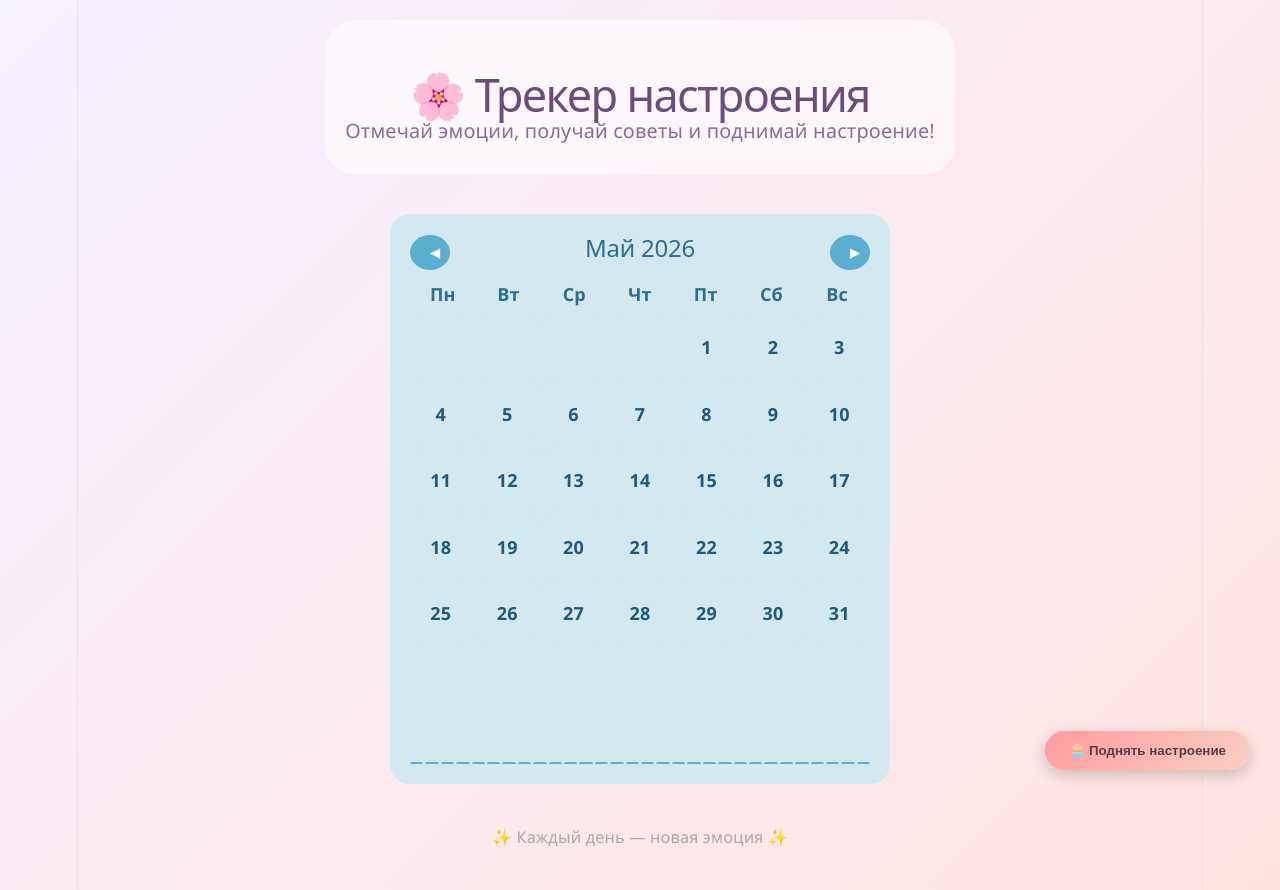
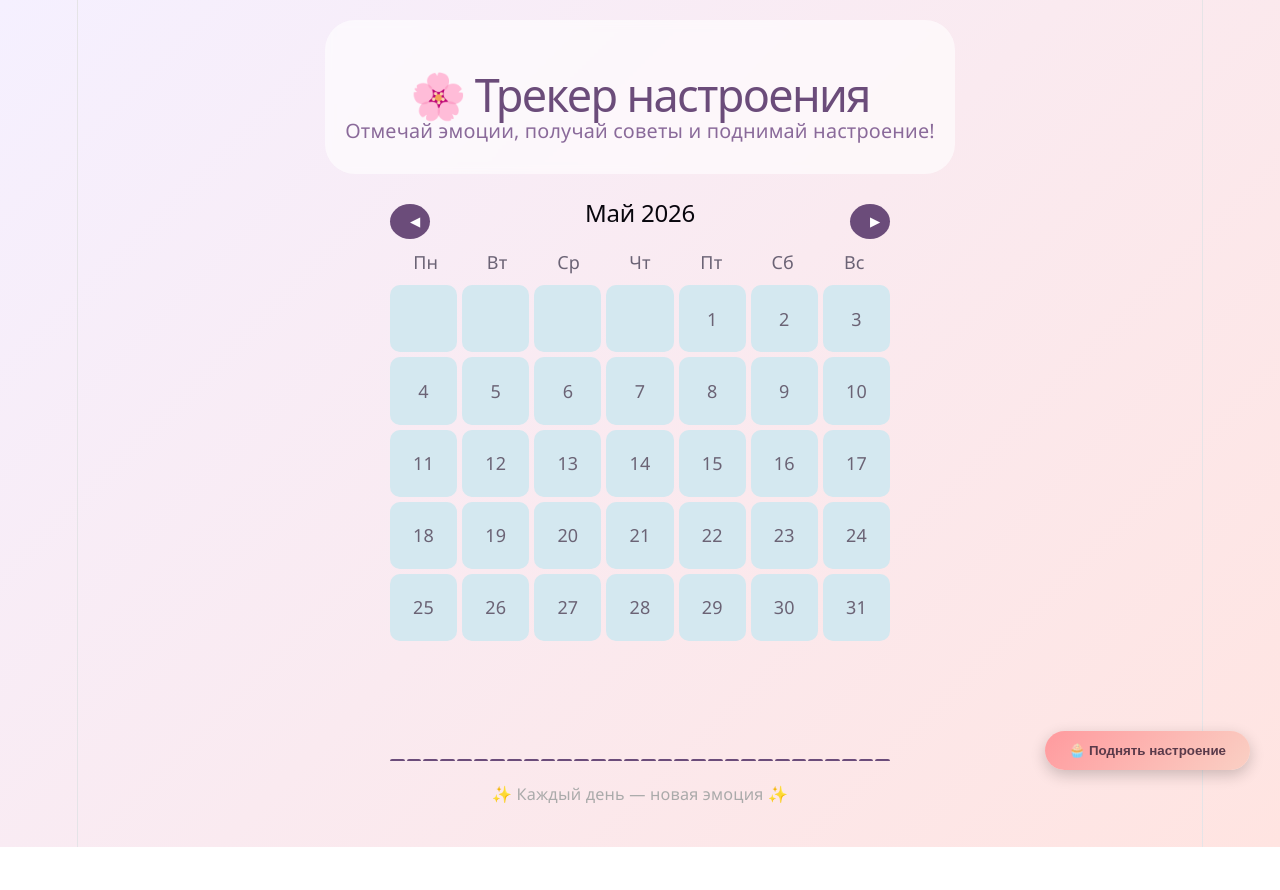
Before and after one commit to nastuxa52-glitch/pract1, a Vue app in the folder practica1/: page / in a window 1280 px wide. After the commit the page ends 847 px from the top, so only its background shows below. Built offline with nearby package versions, Linux system fonts and the light colour scheme.

Commit message:
календарь

```diff
--- a/practica1/src/components/Calendar.vue
+++ b/practica1/src/components/Calendar.vue
@@ -157,20 +157,19 @@ export default {
 </script>
 
 <style scoped>
-.calendar { max-width: 500px; margin: 20px auto; background: #d4e8f0; border-radius: 20px; padding: 20px; }
+.calendar { max-width: 500px; margin: 0 auto; }
 .header { display: flex; justify-content: space-between; align-items: center; }
-.header button { background: #5aafd0; color: white; border: none; width: 35px; height: 35px; border-radius: 50%; cursor: pointer; }
-.header h2 { color: #2a6f8f; }
-.weekdays { display: grid; grid-template-columns: repeat(7,1fr); text-align: center; margin: 10px 0; color: #2a6f8f; font-weight: bold; }
+.header button { background: #6b4c7a; color: white; border: none; width: 35px; height: 35px; border-radius: 50%; cursor: pointer; }
+.weekdays { display: grid; grid-template-columns: repeat(7,1fr); text-align: center; margin: 10px 0; }
 .days { display: grid; grid-template-columns: repeat(7,1fr); gap: 5px; }
-.day { aspect-ratio: 1; display: flex; align-items: center; justify-content: center; border-radius: 10px; cursor: pointer; background: #b8dff0; font-weight: bold; color: #1e5a7a; }
+.day { aspect-ratio: 1; display: flex; align-items: center; justify-content: center; border-radius: 10px; cursor: pointer; background: #f5f5f5; }
 .chart { display: flex; gap: 2px; height: 100px; align-items: flex-end; margin-top: 20px; }
-.bar { flex: 1; background: #5aafd0; min-height: 2px; border-radius: 3px 3px 0 0; }
-.modal { position: fixed; top: 0; left: 0; right: 0; bottom: 0; background: rgba(0,0,0,0.5); display: flex; align-items: center; justify-content: center; z-index: 1000; }
-.modal-box { background: #d4e8f0; padding: 25px; border-radius: 25px; text-align: center; min-width: 280px; }
+.bar { flex: 1; background: #6b4c7a; min-height: 2px; border-radius: 3px 3px 0 0; }
+.modal { position: fixed; top: 0; left: 0; right: 0; bottom: 0; background: rgba(0,0,0,0.5); display: flex; align-items: center; justify-content: center; }
+.modal-box { background: white; padding: 25px; border-radius: 25px; text-align: center; min-width: 250px; }
 .emojis { display: flex; gap: 15px; justify-content: center; margin: 15px 0; }
-.emoji { font-size: 40px; cursor: pointer; transition: 0.2s; }
+.emoji { font-size: 35px; cursor: pointer; transition: transform 0.2s; }
 .emoji:hover { transform: scale(1.2); }
-.quote { font-size: 1.2rem; color: #2a6f8f; margin: 15px 0; font-weight: bold; line-height: 1.4; }
-button { background: #5aafd0; color: white; border: none; padding: 8px 20px; border-radius: 20px; cursor: pointer; }
+.quote { color: #6b4c7a; margin: 10px 0; font-weight: bold; }
+button { background: #6b4c7a; color: white; border: none; padding: 8px 20px; border-radius: 20px; cursor: pointer; margin-top: 10px; }
 </style>
```
